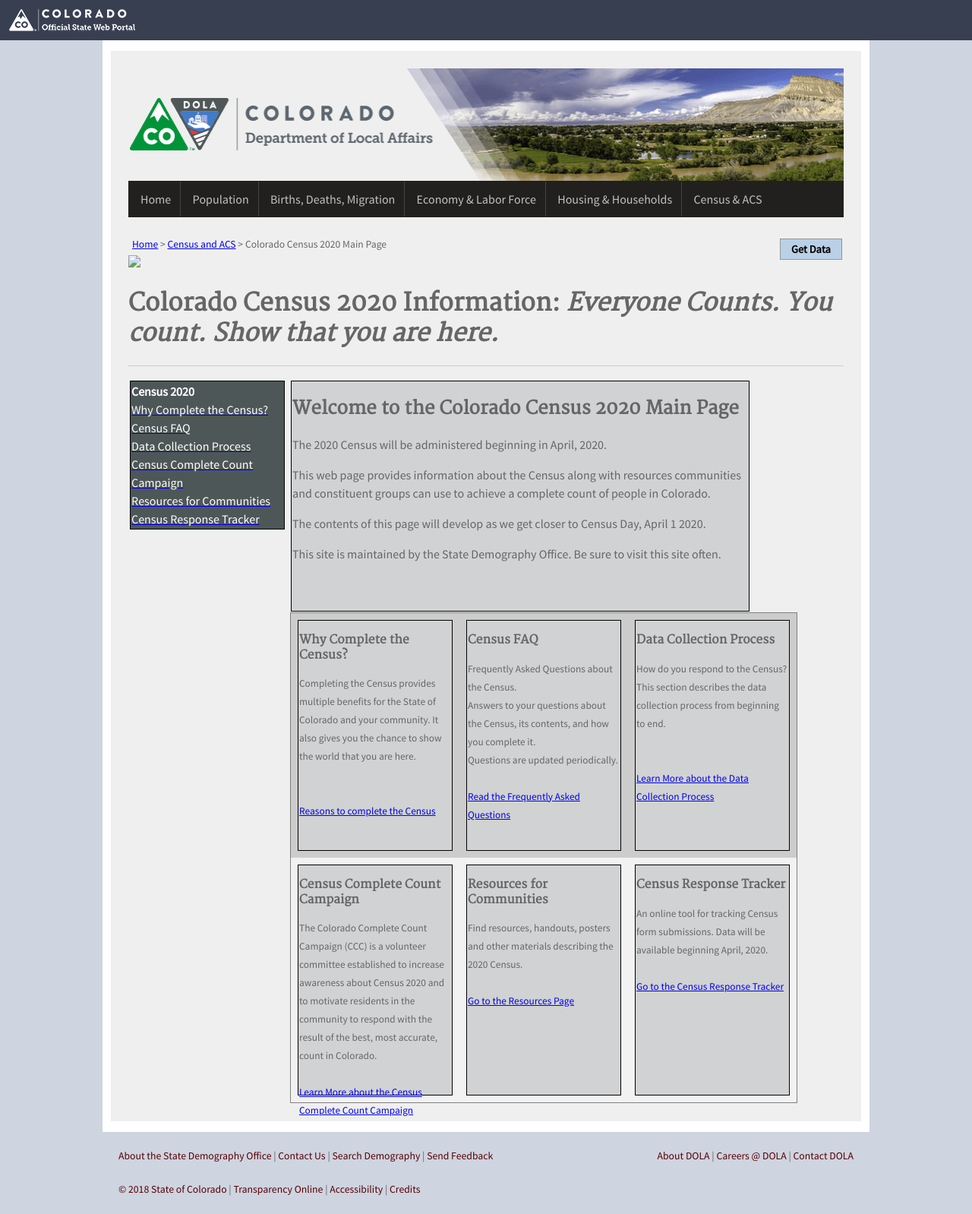
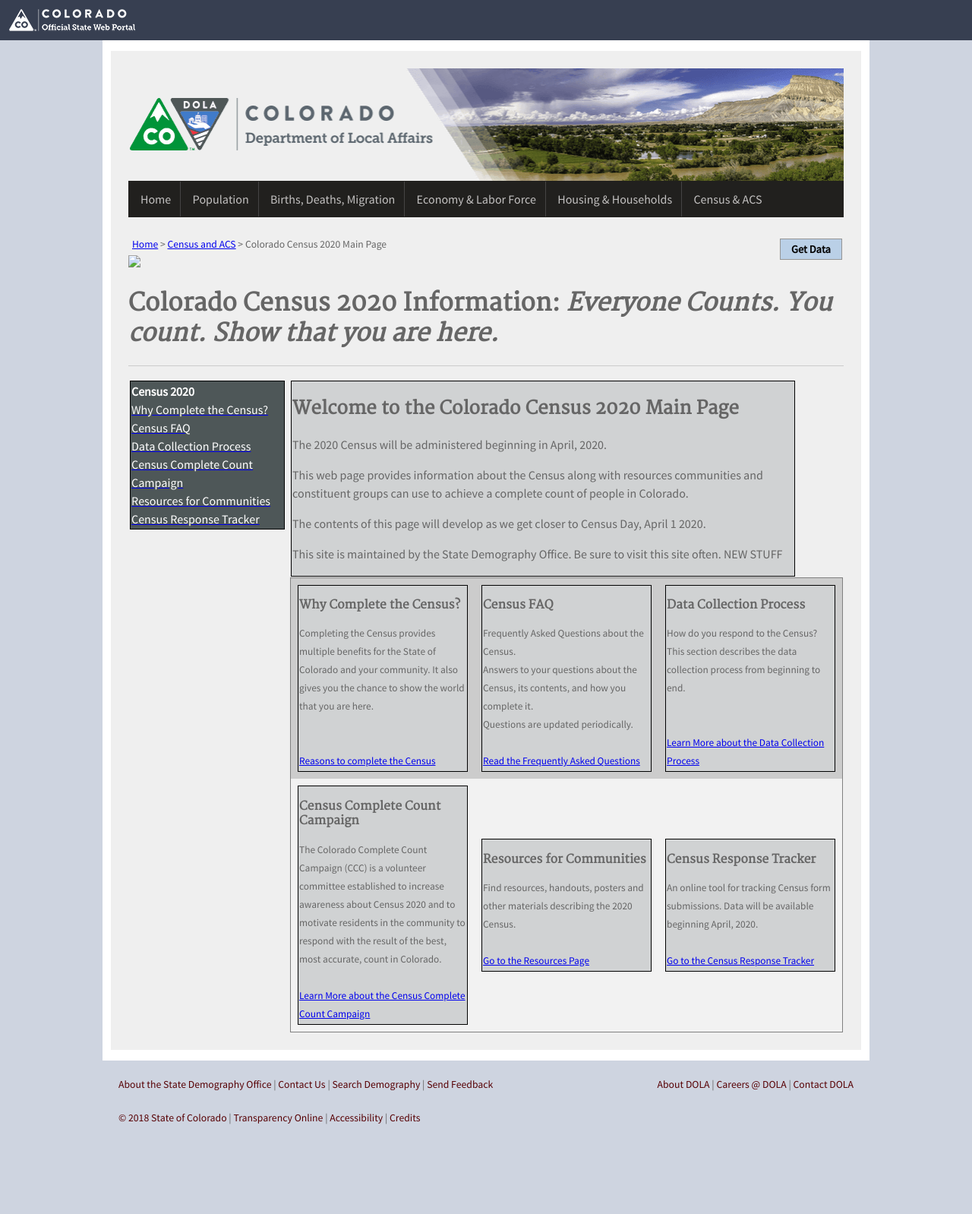
Before and after one commit to TBleess/Website_New, a Jekyll site: the page built from pages/5_CensusACS/census_2020_main.html, in a window 1280 px wide. Shown: the whole page at 76% size. Built offline with Jekyll 4.4.1, drawn with Linux system fonts in a browser that asks for light colours; after the commit the page ends 1504 px from its top, so only the background shows below that.

Commit message:
Update census_2020_main.html

```diff
--- a/pages/5_CensusACS/census_2020_main.html
+++ b/pages/5_CensusACS/census_2020_main.html
@@ -23,7 +23,7 @@
 }
 .column2 {
     float: left;
-    width: 600px;
+    width: 660px;
     padding: 1px;
 }
 
@@ -46,8 +46,7 @@
 
 #wide_box  {
     background-color: #d0d2d3;
-    width: 600px;
-	height: 300px;
+    width: 660px;
     border: 1px solid black ;
     padding: 1px;
     margin: 1px;
@@ -56,8 +55,7 @@
 #content_box {
     font-size :10pt;
     background-color: #d0d2d3;
-   	width: 200px;
-	height: 300px;
+   	width: 220px;
     border: 1px solid black ;
     padding: 1px;
     margin: 1px;
@@ -95,7 +93,7 @@
 <p> The 2020 Census will be administered beginning in April, 2020. </p>
 <p>This web page provides information about the Census along with resources communities and constituent groups can use to achieve a complete count of people in Colorado. </p>
 <p>The contents of this page will develop as we get closer to Census Day, April 1 2020.</p>
- <p>This site is maintained by the State Demography Office.  Be sure to visit this site often.
+ <p>This site is maintained by the State Demography Office.  Be sure to visit this site often. NEW STUFF
 </div>
 <table>
 <col width="350">
```
